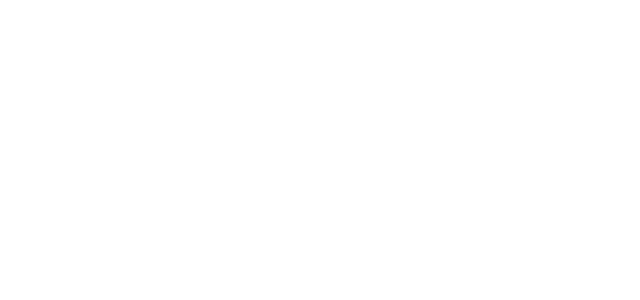
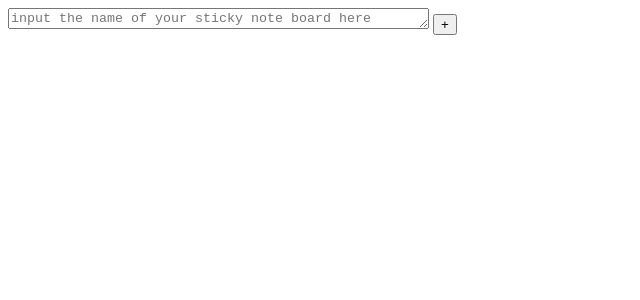
Before and after one commit to tonydiethelm/stickynotes, a SvelteKit app: page / in a window 1280 px wide. Shown: the top 300 px of the page, without its empty margins (0-640 px from the left). Built offline with nearby package versions, Linux system fonts and the light colour scheme.

Commit message:
added basic textarea and button

```diff
--- a/src/routes/+page.svelte
+++ b/src/routes/+page.svelte
@@ -1,40 +1,10 @@
 <!--
-This is the basic page for the sticky notes application.
-This needs:
-    An input text bar for which set of sticky notes the user wants to load.
-    A button with a plus sign to add a new sticky note
+See the README for important notes
+-->
 
 
---------------------------------------------
-                |input|                  [+]
+<script>
+</script>
 
-
-        -----------
-           notes
-          blah
-        -----------       ---------
-                            other
-                           notes
-                          ---------
-
-
---------------------------------------------
-
-
-
-When the user writes in a name in the input bar...
-    hit the DB (via the BE) for a set of sticky notes with that name.
-    It should deliver an object that is a set of sticky note objects.
-    Go through the object and render each sticky note object to the screen in the appropriate location.
-
-When the user hits the plus button, create a new sticky note on the screen.
-
-
-When the user clicks on a sticky note, they can write on it.
-
-When the user clicks and holds ona sticky note, they can drag it.
-
-How to delete?
-    Highlight the sticky note (or multiple notes) and press Delete
-
--->
+<textarea placeholder='input the name of your sticky note board here' rows=1 cols='50' ></textarea>
+<button>+</button>
```
